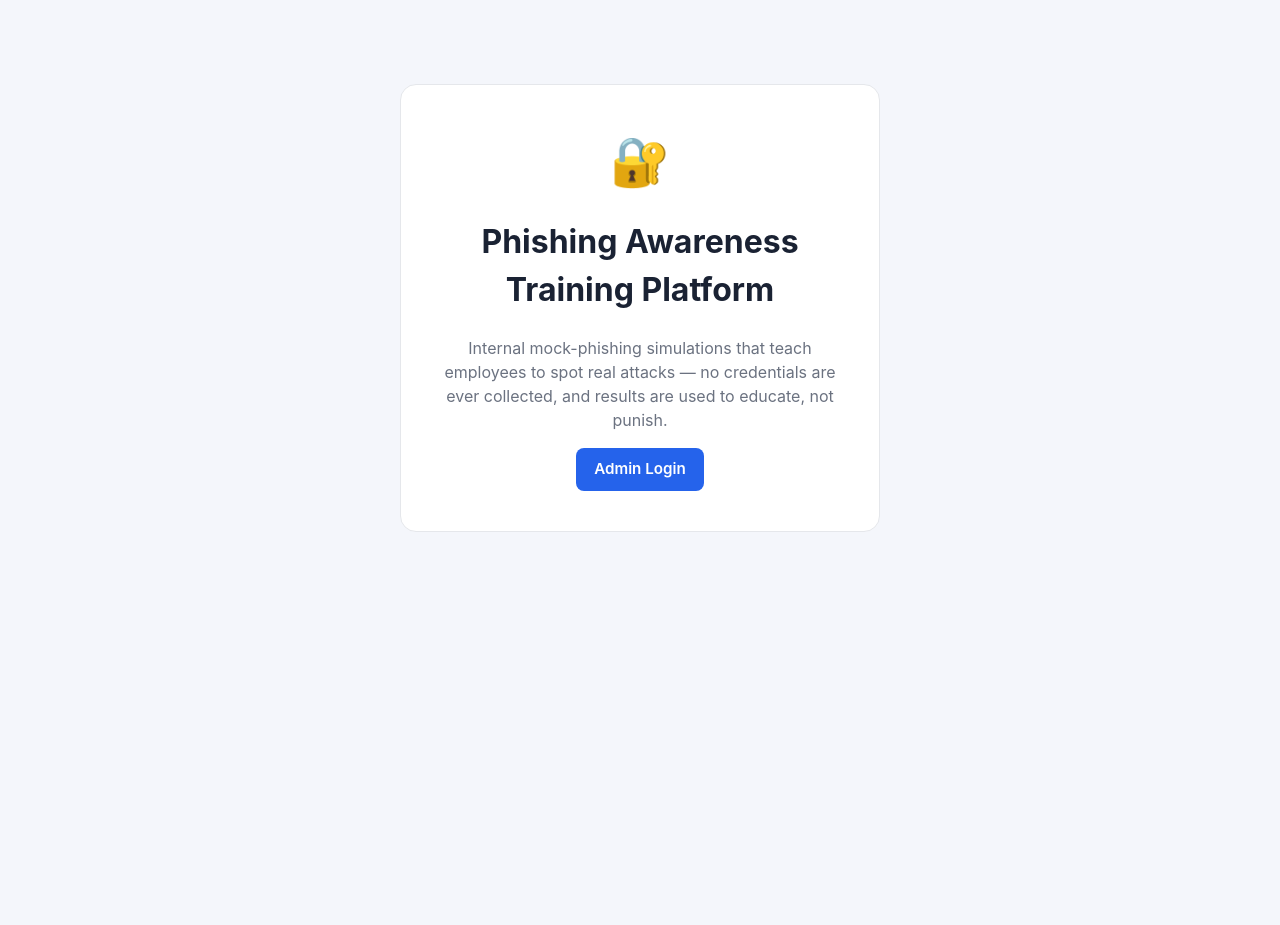
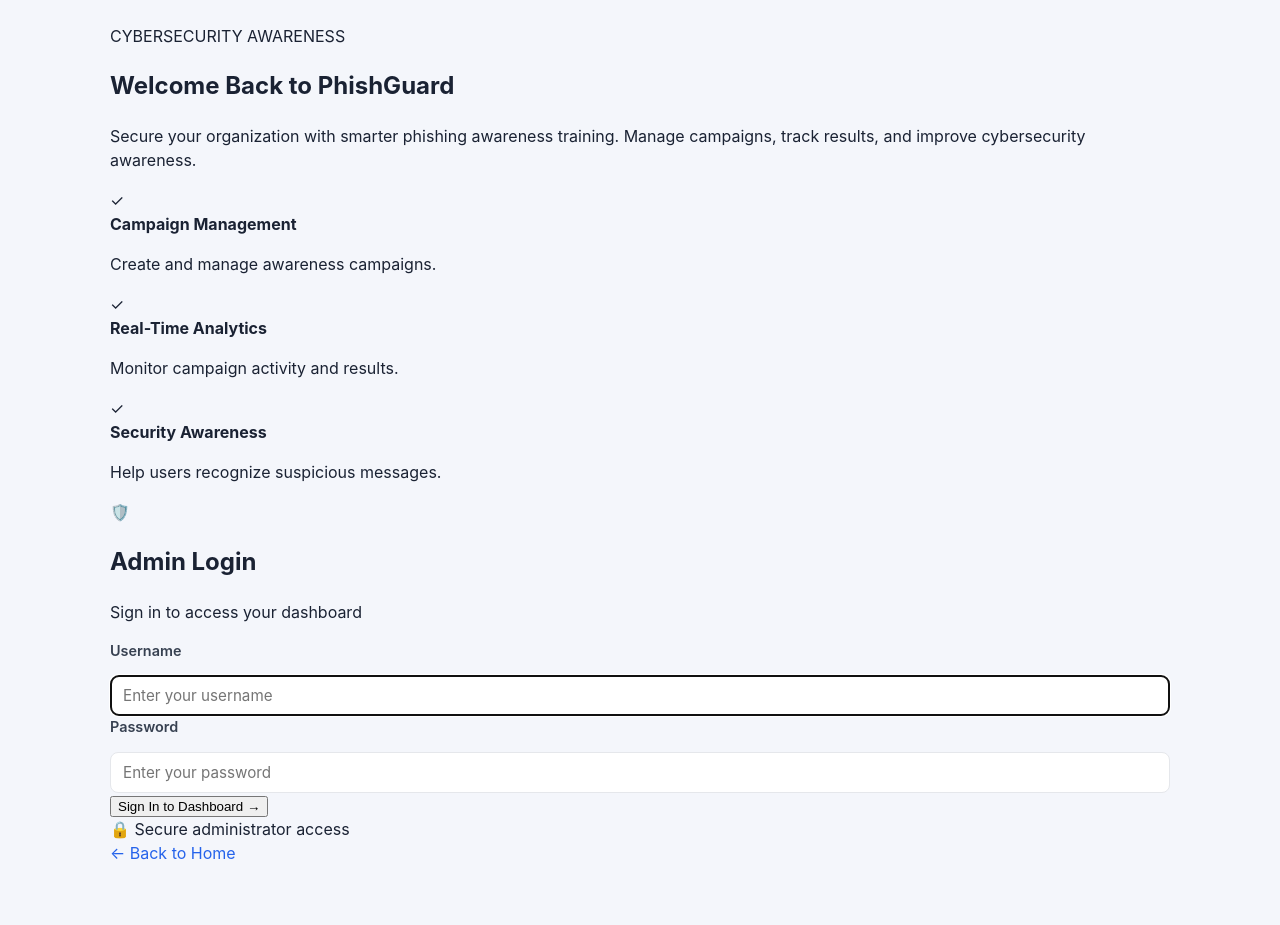
Before and after one commit to Devpurohit269/Phishing-Awareness-Platform, a Flask app: page / in a window 1280 px wide. Before the commit the page ends 532 px from the top, so only its background shows below. Run offline with Flask 3, Linux system fonts and the light colour scheme.

Commit message:
Update PhishGuard home login page

```diff
--- a/app.py
+++ b/app.py
@@ -346,10 +346,9 @@ def send_email(to_addr, sender_name, sender_email, subject, html):
 # ---------------------------------------------------------------
 # Home and login routes
 # ---------------------------------------------------------------
-
 @app.route("/")
 def index():
-    return render_template("index.html")
+    return render_template("login.html")
 
 
 @app.route("/login", methods=["GET", "POST"])
--- a/templates/login.html
+++ b/templates/login.html
@@ -1,18 +1,111 @@
+
 {% extends "base.html" %}
-{% block title %}Admin Login{% endblock %}
+{% block title %}Admin Login | PhishGuard{% endblock %}
+
 {% block content %}
-<div class="auth-wrap">
-  <form class="card auth-card" method="post">
+<section class="login-page">
+    <div class="login-layout">
+
+        <!-- Left welcome section -->
+        <div class="login-welcome">
+            <span class="login-badge">CYBERSECURITY AWARENESS</span>
+
+            <h1>Welcome Back to <span>PhishGuard</span></h1>
+
+            <p class="login-description">
+                Secure your organization with smarter phishing awareness
+                training. Manage campaigns, track results, and improve
+                cybersecurity awareness.
+            </p>
+
+            <div class="login-benefits">
+                <div class="benefit-item">
+                    <span class="benefit-icon">✓</span>
+                    <div>
+                        <strong>Campaign Management</strong>
+                        <p>Create and manage awareness campaigns.</p>
+                    </div>
+                </div>
+
+                <div class="benefit-item">
+                    <span class="benefit-icon">✓</span>
+                    <div>
+                        <strong>Real-Time Analytics</strong>
+                        <p>Monitor campaign activity and results.</p>
+                    </div>
+                </div>
+
+                <div class="benefit-item">
+                    <span class="benefit-icon">✓</span>
+                    <div>
+                        <strong>Security Awareness</strong>
+                        <p>Help users recognize suspicious messages.</p>
+                    </div>
+                </div>
+            </div>
+        </div>
+
+        <!-- Right login card -->
+        <div class="login-card">
+            <div class="login-shield" aria-hidden="true">🛡️</div>
+
+            <h2>Admin Login</h2>
+            <p class="login-subtitle">
+                Sign in to access your dashboard
+            </p>
+
+            {% with messages = get_flashed_messages(with_categories=true) %}
+                {% if messages %}
+                    {% for category, message in messages %}
+                        <div class="login-message">
+                            {{ message }}
+                        </div>
+                    {% endfor %}
+                {% endif %}
+            {% endwith %}
+
+            <form method="post" class="phish-login-form">
+                <input type="hidden" name="csrf_token"
+                       value="{{ csrf_token() }}">
+
+                <label for="username">Username</label>
+                <input
+                    id="username"
+                    type="text"
+                    name="username"
+                    placeholder="Enter your username"
+                    autocomplete="username"
+                    required
+                    autofocus
+                >
+
+                <label for="password">Password</label>
+                <input
+                    id="password"
+                    type="password"
+                    name="password"
+                    placeholder="Enter your password"
+                    autocomplete="current-password"
+                    required
+                >
+<form action="{{ url_for('login') }}" method="POST">
     <input type="hidden" name="csrf_token" value="{{ csrf_token() }}">
-    <h2>Admin Login</h2>
-    <label>Username
-      <input type="text" name="username" autocomplete="username" required autofocus>
-    </label>
-    <label>Password
-      <input type="password" name="password" autocomplete="current-password" required>
-    </label>
-    <button class="btn btn-primary btn-block" type="submit">Sign in</button>
-    <p class="hint">Default demo login: <code>admin</code> / <code>admin123</code></p>
-  </form>
-</div>
+                <button type="submit" class="login-submit">
+                    Sign In to Dashboard
+                    <span aria-hidden="true">→</span>
+                </button>
+            </form>
+
+            <div class="login-security-note">
+                <span>🔒</span>
+                Secure administrator access
+            </div>
+
+            <a href="{{ url_for('index') }}" class="login-home-link">
+                ← Back to Home
+            </a>
+        </div>
+
+    </div>
+</section>
 {% endblock %}
```
